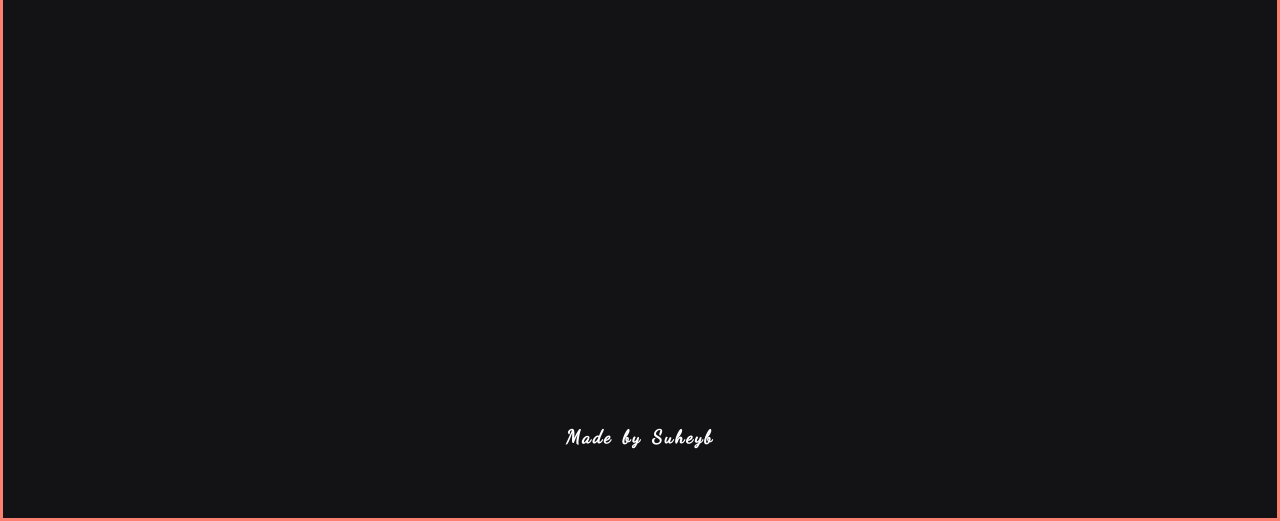
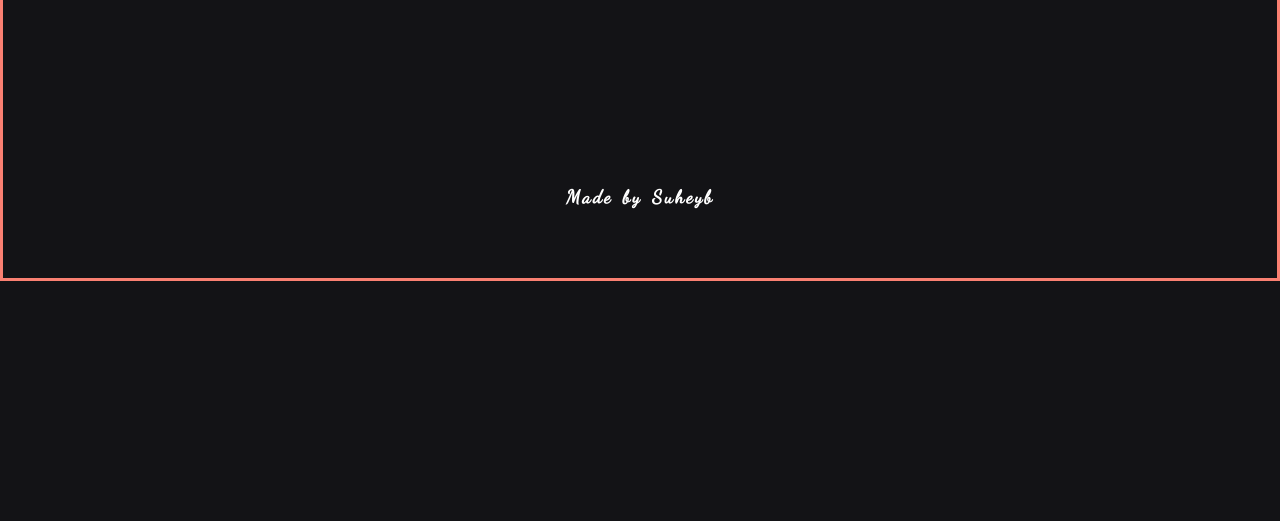
Before and after one commit to byehus/RPS-game, a plain HTML site: page index.html in a window 1280 px wide. Shown: the part 696-1217 px from the top of the page. After the commit the page ends 977 px from the top, so only its background shows below. Drawn offline with Linux system fonts and the light colour scheme.

Commit message:
added changes to styling

```diff
--- a/css/style.css
+++ b/css/style.css
@@ -48,7 +48,6 @@ body {
     text-align: center;
     font-weight: bold;
     margin: 5rem;
-
 }
 
 .hdrs_ h1 {
@@ -60,7 +59,6 @@ body {
 }
 
 .container {
-
     display: flex;
     flex-direction: column;
     justify-content: center;
@@ -69,15 +67,13 @@ body {
 .gs_ {
     display: flex;
     gap: 10rem;
-
     font-size: 5rem;
 }
 
 section {
-
     text-align: center;
-    margin-bottom: 5rem;
-    padding: 5rem;
+    margin-bottom: 2rem;
+    padding: 2rem;
 }
 
 .result_ {
@@ -96,48 +92,39 @@ footer {
 }
 
 .container #roc_ {
-
     padding: 10px 30px;
 }
 
 .container #pap_ {
-
     padding: 10px 20px;
 }
 
 .container #scis_ {
-
     padding: 10px 30px;
 }
 
 .container #roc_:hover {
     background: #fa8072;
-    d
 }
 
 .container #roc_:active {
     background: #fa8072;
-
 }
 
 .container #pap_:hover {
     background: #fa8072;
-
 }
 
 .container #pap_:active {
     background: #fa8072;
-
 }
 
 .container #scis_:hover {
     background: #fa8072;
-
 }
 
 .container #scis_:active {
     background: #fa8072;
-
 }
 
 .container .score_ {
@@ -145,7 +132,6 @@ footer {
     justify-content: center;
     align-items: center;
     gap: 5rem;
-
     font-size: 1.6rem;
 }
 
```
